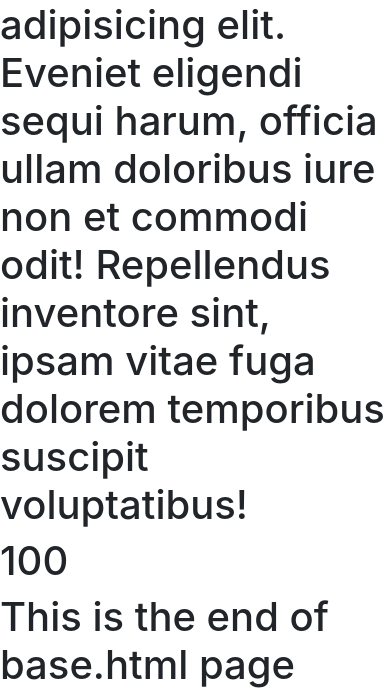
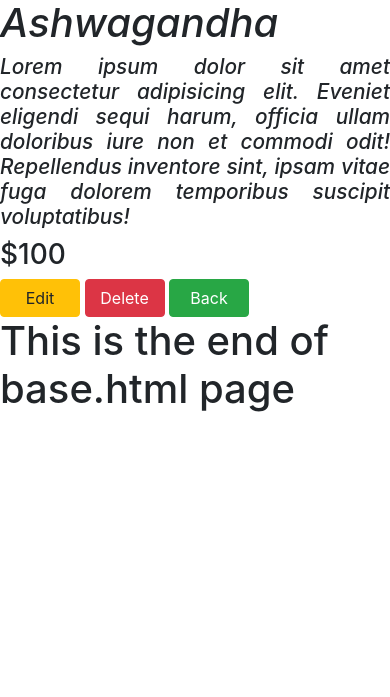
Before and after one commit to priyanshusawant/Natural_Garden, a Django app: page /plants/detail/1 in a window 390 px wide. Shown: the part 421-1118 px from the top of the page. After the commit the page ends 833 px from the top, so only its background shows below. Run offline with Django 4.2, Linux system fonts and the light colour scheme; data comes from the database, SQL or seed files in the repository.

Commit message:
Commit:22

```diff
--- a/mysite/plants/templates/plants/base.html
+++ b/mysite/plants/templates/plants/base.html
@@ -12,16 +12,13 @@
     <script src="https://cdn.jsdelivr.net/npm/bootstrap@4.3.1/dist/js/bootstrap.min.js" integrity="sha384-JjSmVgyd0p3pXB1rRibZUAYoIIy6OrQ6VrjIEaFf/nJGzIxFDsf4x0xIM+B07jRM" crossorigin="anonymous"></script>
 
     <style>
-
         .search-bar{
             margin-right: 650px;
         }
-
     </style>
-
-
 </head>
 <body>
+
 
     <nav class="navbar navbar-dark bg-dark">
         <a href="{% url 'plants:index' %}" class="navbar-brand">
@@ -53,6 +50,7 @@
 
     </nav>
 
+
     <div class="md-5">
 
     </div>
--- a/mysite/plants/templates/plants/detail.html
+++ b/mysite/plants/templates/plants/detail.html
@@ -2,8 +2,67 @@
 
 {% block body %}
 
-<h1>{{ item.item_name }}</h1>
-<h1>{{ item.item_desc }}</h1>
-<h1>{{ item.item_price }}</h1>
+<br><br>
+
+<div class="row">
+    <div class="col-md-2 offset-md-1">
+        <img
+            height="150px"
+            width="250px"
+            class="card"
+            src="{{ item.item_image }}"
+        >
+    </div>
+
+    <div class="col-md-4 offset-md-1">
+        <h1
+            style="
+                font-style: italic;
+            "
+        >
+            {{ item.item_name }}
+        </h1>
+
+        <h2
+            style="
+                font-style: italic;
+                font-size: 1.3rem;
+                text-align: justify;
+            "
+        >
+            {{ item.item_desc }}
+        </h2>
+
+        <h3>
+            ${{ item.item_price }}
+        </h3>
+    </div>
+
+    <div class="col-md-3 offset-md-1">
+        <a
+            href="#"
+            style="width:80px"
+            class="btn btn-warning"
+        >
+            Edit
+        </a>
+
+        <a
+            href="#"
+            style="width:80px"
+            class="btn btn-danger"
+        >
+            Delete
+        </a>
+
+        <a
+            href="#"
+            style="width:80px"
+            class="btn btn-success"
+        >
+            Back
+        </a>
+    </div>
+</div>
 
 {% endblock %}
```
Also changed, not shown: mysite/plants/templates/plants/index.html (+0 -7 lines).
